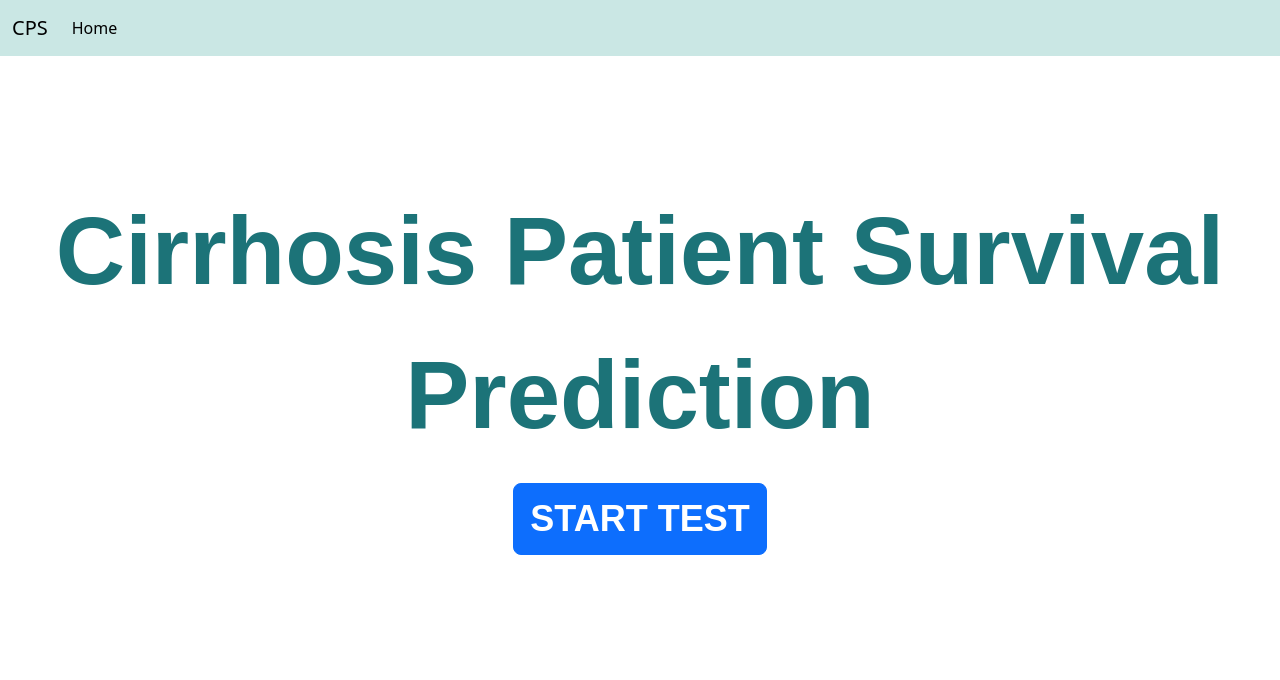
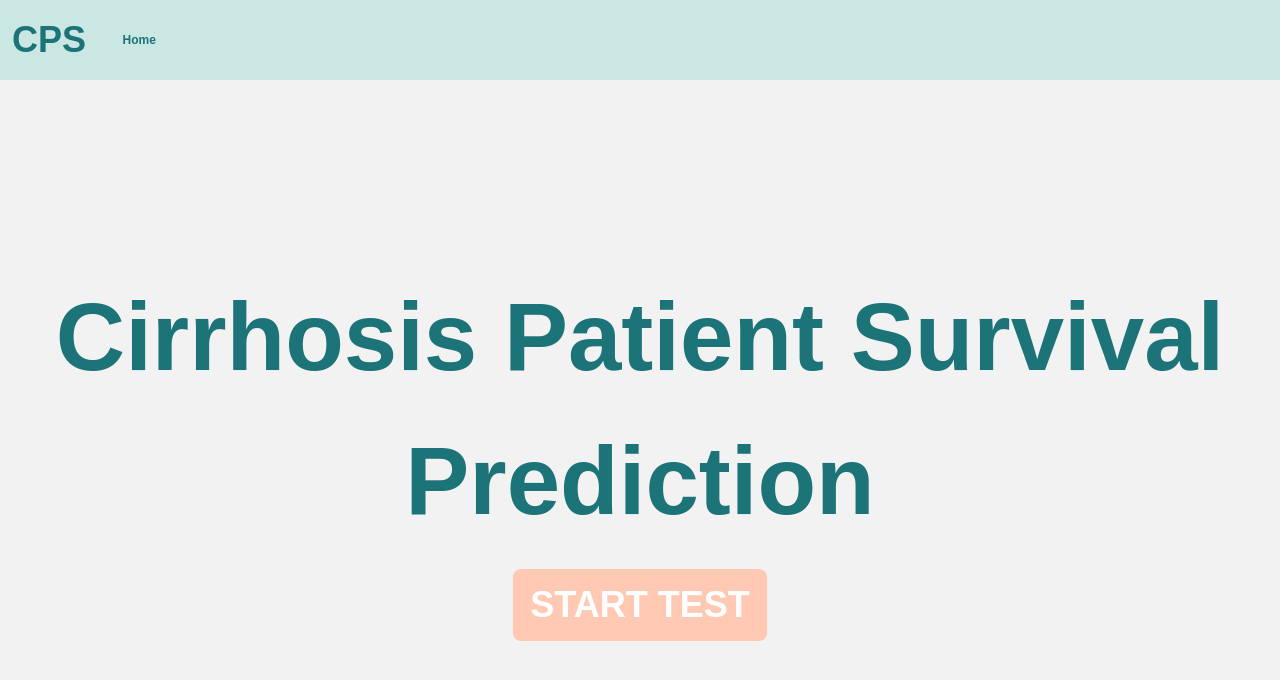
Before and after one commit to MemExplorer/Cirrhosis-Predictor, a plain HTML site: page Index.html in a window 1280 px wide. Drawn offline with Linux system fonts and the light colour scheme.

Commit message:
Added animations for home page
Also relocated styles from index.html to index.css

```diff
--- a/Index.html
+++ b/Index.html
@@ -9,11 +9,11 @@
 
 <body>
     <!-- Navbar -->
-    <div class="wrapper">
+    <div class="wrapper" style="background-color: #F2F2F2;">
         <div class="header">
             <nav class="navbar navbar-expand-lg bg-body-tertiary">
                 <div class="container-fluid">
-                    <a class="navbar-brand" href="#">CPS</a>
+                    <a class="navbar-brand cps-logo" href="#">CPS</a>
                     <button class="navbar-toggler" type="button" data-bs-toggle="collapse" data-bs-target="#navbarNav"
                         aria-controls="navbarNav" aria-expanded="false" aria-label="Toggle navigation">
                         <span class="navbar-toggler-icon"></span>
@@ -21,7 +21,7 @@
                     <div class="collapse navbar-collapse" id="navbarNav">
                         <ul class="navbar-nav">
                             <li class="nav-item">
-                                <a class="nav-link active" aria-current="page" href="#">Home</a>
+                                <a class="nav-link active nav-list-content" style="color:1C7378;" aria-current="page" href="#">Home</a>
                             </li>
                         </ul>
                     </div>
@@ -31,8 +31,8 @@
         <!-- Website Content -->
         <div class="container-fluid">
             <div class="container-fluid">
-                <p class="text-center" style="font-size: 96px; font-family: Arial; font-weight:bolder; color: #1C7378; padding-top:10%">Cirrhosis Patient Survival Prediction</p>
-                <div class="text-center"><button class="btn btn-primary btn-lg" type="button" style="font-size: 36px; font-family: Arial; font-weight: bolder; width:fit-content;">START TEST</button></div>
+                <p class="text-center text-animate title-text">Cirrhosis Patient Survival Prediction</p>
+                <div class="text-center button-animate"><button class="btn btn-lg button-start" type="button">START TEST</button></div>
             </div>
         </div>
     </div>
--- a/View/UIBase/Index.css
+++ b/View/UIBase/Index.css
@@ -28,3 +28,81 @@ body {
     --bs-bg-opacity: 1;
     background-color: #CAE7E4 !important;
 }
+
+/* Nav Bar */
+.cps-logo {
+    font-size: 36px;
+    font-family: Arial;
+    font-weight: bolder;
+    color: #1C7378;
+    padding-right: 1%;
+}
+
+.cps-logo:hover {
+    color: #249096;
+}
+
+.nav-list-content {
+    width: max-content;
+    font-size: 12px;
+    position: relative;
+    cursor: pointer;
+    font-family: Arial;
+    font-weight: bolder;
+}
+
+.nav-list-content:hover {
+    text-decoration: underline;
+}
+
+/* Home page */
+.title-text {
+    font-size: 96px;
+    font-family: Arial;
+    font-weight:bolder;
+    color: #1C7378;
+    padding-top: 15%;
+}
+
+.button-start {
+    font-size: 36px;
+    font-family: Arial;
+    font-weight: bolder;
+    width:fit-content;
+    background-color: #FFC9B3;
+    color: #fff;
+}
+
+.button-start:hover {
+    background-color: #ffa585;
+    color:white
+}
+
+/* Animation */
+@keyframes slideInLeft {
+    from{
+        transform: translateX(-100%);
+    }
+
+    to{
+        transform: translateX(0);
+    }
+}
+
+@keyframes slideInRight {
+    from{
+        transform: translateX(100%);
+    }
+
+    to{
+        transform: translateX(0);
+    }
+}
+
+.text-animate{
+    animation: slideInLeft 2s ease-in-out;
+}
+
+.button-animate{
+    animation: slideInRight 2s ease-in-out;
+}
```
